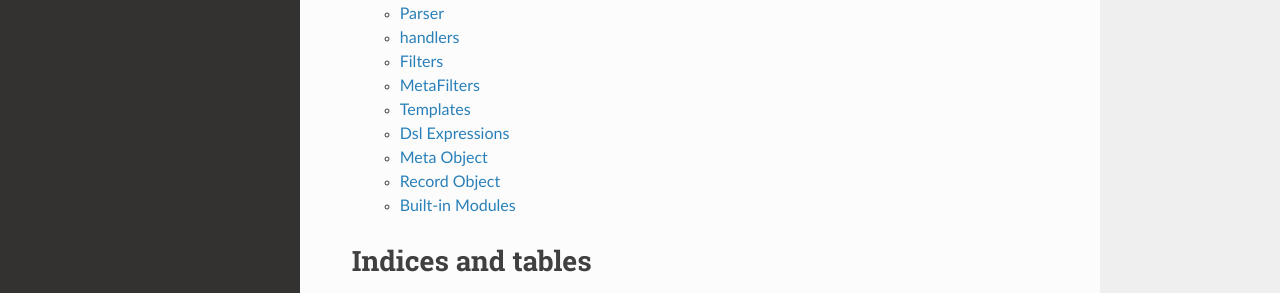
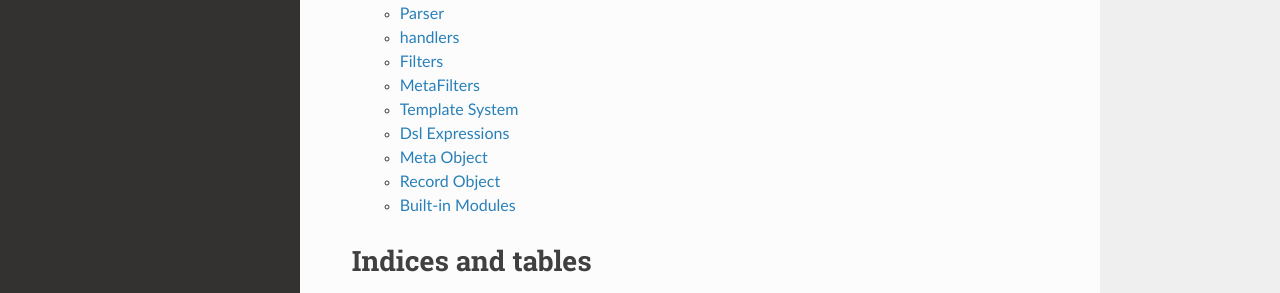
Before and after one commit to linewx/deep-log, a Sphinx documentation site: the page built from docs/index.rst, in a window 1280 px wide and 1190 px high. Shown: the part 626-919 px from the top of the window. Built offline with Sphinx 7.4.7 and the Read the Docs theme 2.0.0, drawn with Linux system fonts in a browser that asks for light colours.

Commit message:
fix syntax

```diff
--- a/docs/tutorial.rst
+++ b/docs/tutorial.rst
@@ -123,16 +123,17 @@
     + condition, define the match condition if tag the name.
 
 **examples**
+
 the handler configuration is:
 
 .. code-block:: yaml
 
-handlers:
-  - name: TagLogHandler
-    params:
-      definitions:
-        - name: error
-        - condition: "'error' == level or 'error' in message"
+    handlers:
+      - name: TagLogHandler
+        params:
+          definitions:
+            - name: error
+            - condition: "'error' == level or 'error' in message"
 
 the above handler will tag log line as error when level is 'error' or 'error' in message. with above parsed result, the handler output will {tags: Set('error'), ...}, which can be
 
@@ -257,7 +258,7 @@
 
 .. _dl_templates:
 
-Templates
+Template System
 --------------
 templates
 
```
